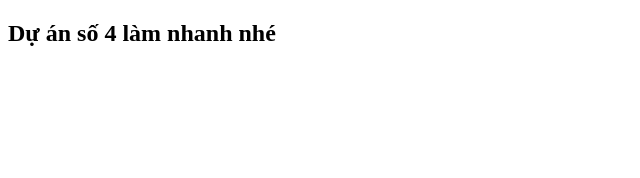
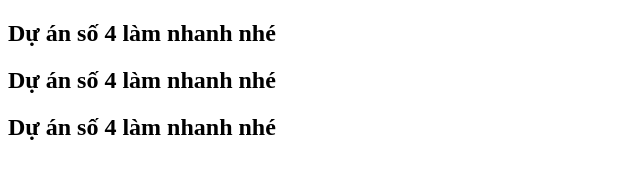
Before and after one commit to NganThanh-NT/duan4, a plain HTML site: page index.html in a window 1280 px wide. Shown: the whole page, without its empty margins (0-640 px from the left). Drawn offline with Linux system fonts and the light colour scheme.

Commit message:
sửa đổi about.html lần 1

```diff
--- a/index.html
+++ b/index.html
@@ -7,5 +7,7 @@
   </head>
   <body>
     <h2>Dự án số 4 làm nhanh nhé</h2>
+    <h2>Dự án số 4 làm nhanh nhé</h2>
+    <h2>Dự án số 4 làm nhanh nhé</h2>
   </body>
 </html>
```
Also changed, not shown: about.html (added, +9 -0 lines).
